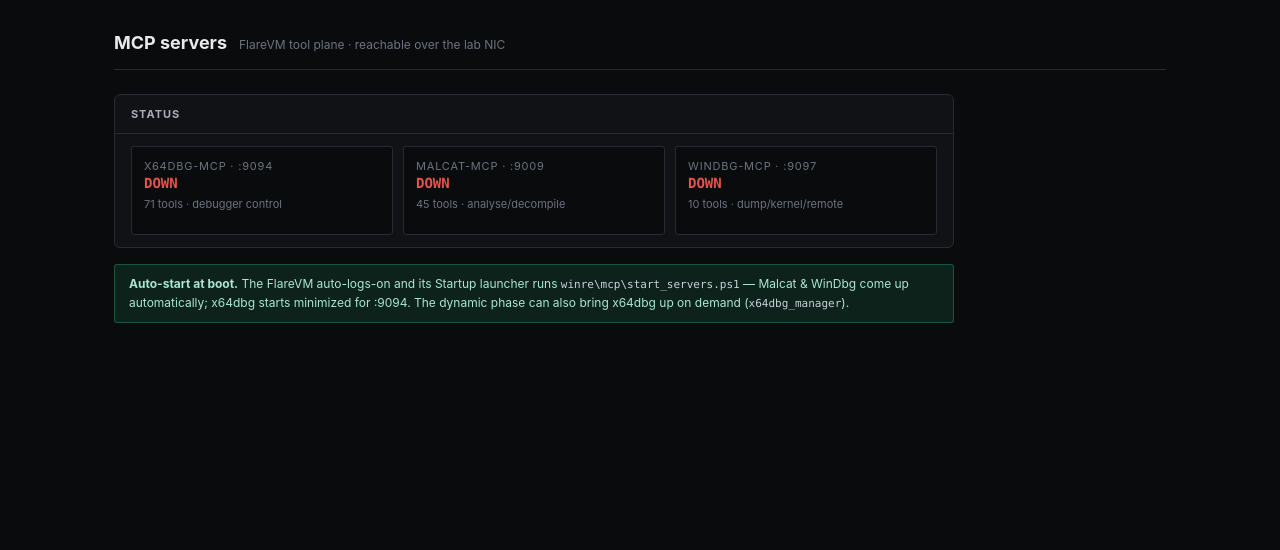
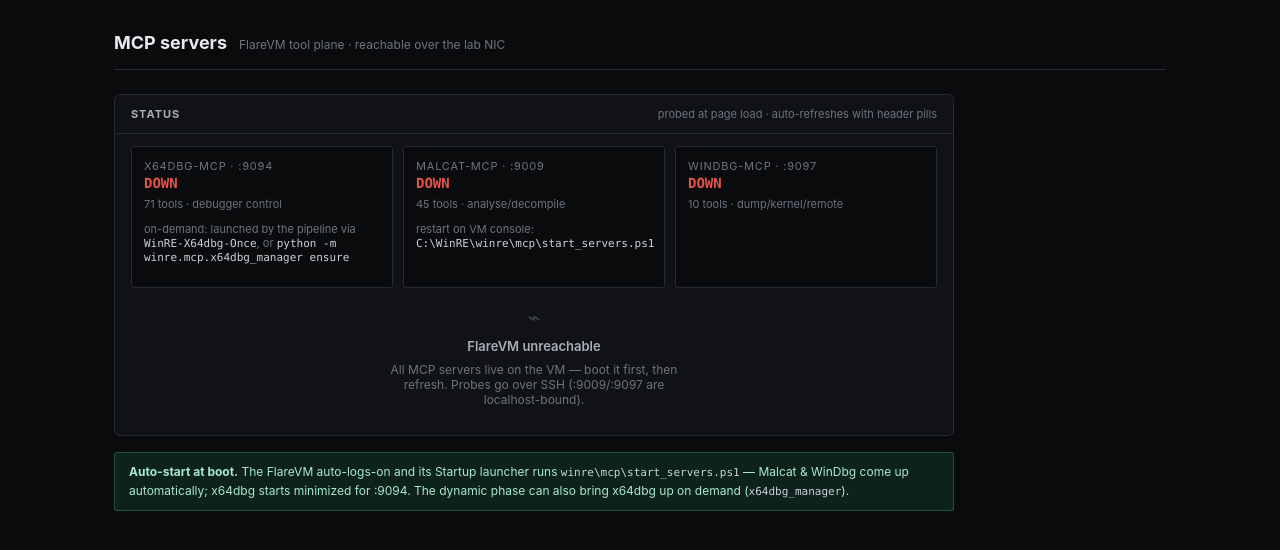
Before and after one commit to Ganron007/WinRE, a Flask app: page /mcp in a window 1280 px wide. Shown: the part 48-598 px from the top of the page. Run offline with Flask 3, Linux system fonts and the light colour scheme; data that the repository does not hold is empty; parts of the project's set-up code (start-up, migrations or seed data) failed here and were passed over; some libraries are stand-ins or nearby versions.

Commit message:
UI wave 1 closeout: MCP DOWN hints + VM-down empty-state, UI-CHECKLIST.md; plan updated

```diff
--- a/winre/ui/templates/mcp.html
+++ b/winre/ui/templates/mcp.html
@@ -8,7 +8,10 @@
   </div>
 
   <div class="board" style="max-width:840px">
-    <div class="board-head"><h3>Status</h3></div>
+    <div class="board-head"><h3>Status</h3>
+      <span class="muted" style="margin-left:auto; font-size:var(--tx-xs)"
+            id="mcpChecked">probed at page load · auto-refreshes with header pills</span>
+    </div>
     <div class="board-body">
       <div style="display:flex; gap:10px; flex-wrap:wrap">
         <div class="stat" style="flex:1; min-width:200px">
@@ -17,6 +20,11 @@
                style="font-size:var(--tx-md)">
             {{ 'UP' if health.mcp.get('x64dbg') else 'DOWN' }}</div>
           <p class="muted" style="font-size:var(--tx-xs); margin-top:6px">71 tools · debugger control</p>
+          {% if not health.mcp.get('x64dbg') %}
+          <p class="muted" style="font-size:var(--tx-xs)">on-demand: launched by the
+            pipeline via <span class="mono">WinRE-X64dbg-Once</span>, or
+            <span class="mono">python -m winre.mcp.x64dbg_manager ensure</span></p>
+          {% endif %}
         </div>
         <div class="stat" style="flex:1; min-width:200px">
           <div class="stat-label">Malcat-MCP · :9009</div>
@@ -24,6 +32,10 @@
                style="font-size:var(--tx-md)">
             {{ 'UP' if health.mcp.get('malcat') else 'DOWN' }}</div>
           <p class="muted" style="font-size:var(--tx-xs); margin-top:6px">45 tools · analyse/decompile</p>
+          {% if not health.mcp.get('malcat') %}
+          <p class="muted" style="font-size:var(--tx-xs)">restart on VM console:
+            <span class="mono">C:\WinRE\winre\mcp\start_servers.ps1</span></p>
+          {% endif %}
         </div>
         <div class="stat" style="flex:1; min-width:200px">
           <div class="stat-label">WinDbg-MCP · :9097</div>
@@ -33,6 +45,14 @@
           <p class="muted" style="font-size:var(--tx-xs); margin-top:6px">10 tools · dump/kernel/remote</p>
         </div>
       </div>
+      {% if not health.ssh %}
+      <div class="empty" style="padding:var(--sp-4)">
+        <div class="glyph">⌁</div>
+        <div class="title">FlareVM unreachable</div>
+        <div class="hint">All MCP servers live on the VM — boot it first, then
+          refresh. Probes go over SSH (:9009/:9097 are localhost-bound).</div>
+      </div>
+      {% endif %}
     </div>
   </div>
 
```
